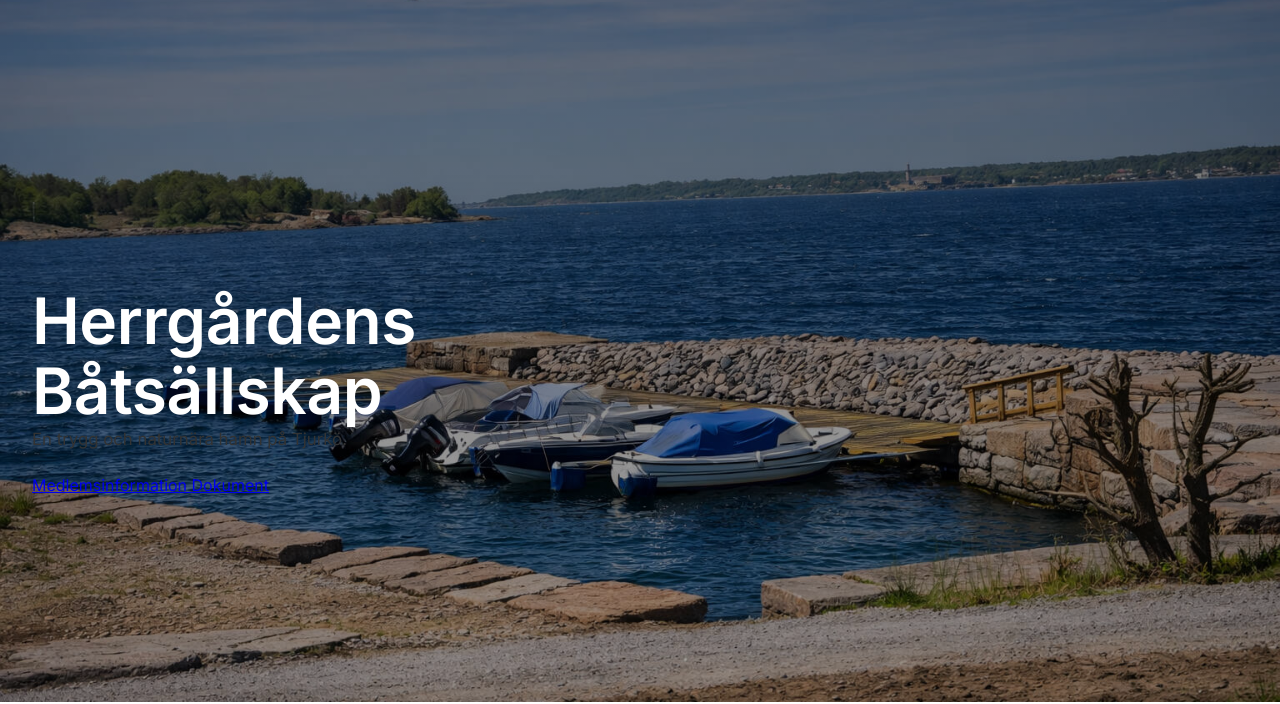
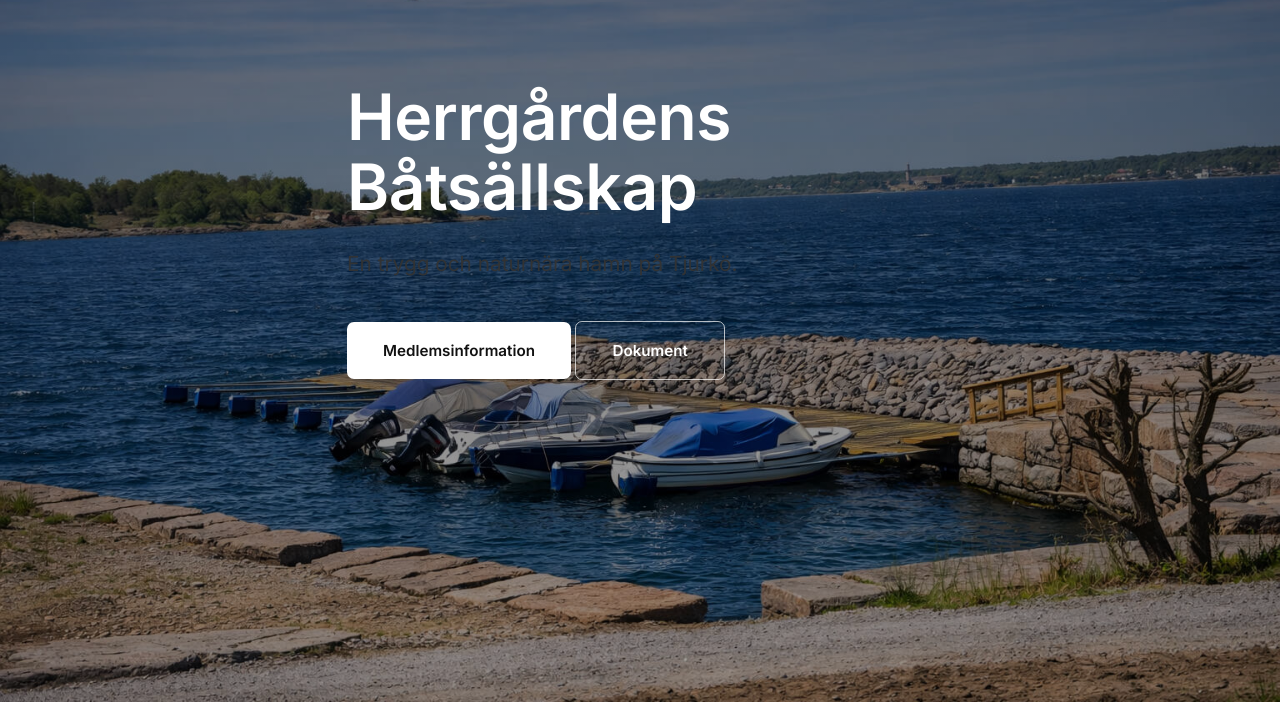
Before and after one commit to oskartornmarck-commits/herrgardens-batsallskap, a plain HTML site: page index.html in a window 1280 px wide. Shown: the part 98-802 px from the top of the page. Drawn offline with Linux system fonts and the light colour scheme.

Commit message:
Update styles.css

```diff
--- a/styles.css
+++ b/styles.css
@@ -1,6 +1,6 @@
-/* =====================================================
+/* ======================================================
    RESET
-===================================================== */
+====================================================== */
 
 *,
 *::before,
@@ -19,11 +19,12 @@ body {
   line-height: 1.65;
   color: #111;
   background: #fff;
+  -webkit-font-smoothing: antialiased;
 }
 
-/* =====================================================
+/* ======================================================
    LAYOUT SYSTEM
-===================================================== */
+====================================================== */
 
 .container {
   max-width: 1150px;
@@ -40,9 +41,9 @@ body {
   max-width: 720px;
 }
 
-/* =====================================================
+/* ======================================================
    TYPOGRAPHY
-===================================================== */
+====================================================== */
 
 h1, h2, h3, h4 {
   font-weight: 600;
@@ -56,7 +57,7 @@ h1 {
 
 h2 {
   font-size: 2rem;
-  margin-bottom: 20px;
+  margin-bottom: 24px;
 }
 
 p {
@@ -65,16 +66,16 @@ p {
   color: #333;
 }
 
-/* =====================================================
+/* ======================================================
    HEADER
-===================================================== */
+====================================================== */
 
 .site-header {
   position: fixed;
   top: 0;
   width: 100%;
   height: 90px;
-  z-index: 2000;
+  z-index: 3000;
   transition: background 0.3s ease, box-shadow 0.3s ease;
 }
 
@@ -116,9 +117,9 @@ p {
   transform: translateY(-4px);
 }
 
-/* =====================================================
+/* ======================================================
    HAMBURGER
-===================================================== */
+====================================================== */
 
 .hamburger {
   background: none;
@@ -141,15 +142,15 @@ p {
   background: #111;
 }
 
-/* =====================================================
+/* ======================================================
    FULLSCREEN OVERLAY MENU
-===================================================== */
+====================================================== */
 
 .navigation {
   position: fixed;
   inset: 0;
   background: #0f1f2f;
-  z-index: 1500;
+  z-index: 2000;
   display: flex;
   align-items: center;
   justify-content: center;
@@ -173,7 +174,7 @@ p {
 .nav-list a {
   font-size: 2rem;
   text-decoration: none;
-  color: rgba(255,255,255,0.85);
+  color: rgba(255,255,255,0.9);
   transition: opacity 0.2s ease;
 }
 
@@ -185,20 +186,19 @@ p {
   color: #fff;
 }
 
-/* =====================================================
+/* ======================================================
    HERO
-===================================================== */
+====================================================== */
 
 .hero {
+  position: relative;
   height: 100vh;
   background: url("assets/hero.jpg") center / cover no-repeat;
   display: flex;
   align-items: center;
-  position: relative;
 }
 
-.hero::after {
-  content: "";
+.hero-overlay {
   position: absolute;
   inset: 0;
   background: linear-gradient(
@@ -210,14 +210,52 @@ p {
 .hero-content {
   position: relative;
   z-index: 10;
+  padding-top: 180px;
   color: white;
-  padding-top: 180px;
   max-width: 650px;
 }
 
-/* =====================================================
+.hero-subtitle {
+  font-size: 1.3rem;
+  margin: 24px 0 40px 0;
+  opacity: 0.95;
+}
+
+/* Buttons */
+
+.btn {
+  display: inline-block;
+  padding: 16px 36px;
+  border-radius: 7px;
+  font-weight: 600;
+  font-size: 0.95rem;
+  text-decoration: none;
+  transition: all 0.25s ease;
+}
+
+.btn.primary {
+  background: white;
+  color: #111;
+}
+
+.btn.primary:hover {
+  transform: translateY(-3px);
+  box-shadow: 0 14px 35px rgba(0,0,0,0.25);
+}
+
+.btn.secondary {
+  border: 1px solid rgba(255,255,255,0.7);
+  color: white;
+  background: transparent;
+}
+
+.btn.secondary:hover {
+  background: rgba(255,255,255,0.18);
+}
+
+/* ======================================================
    FOOTER
-===================================================== */
+====================================================== */
 
 .footer {
   background: #0f1f2f;
@@ -240,7 +278,7 @@ p {
 .footer p,
 .footer li,
 .footer a {
-  color: rgba(255,255,255,0.85);
+  color: rgba(255,255,255,0.9);
 }
 
 .footer a {
```
